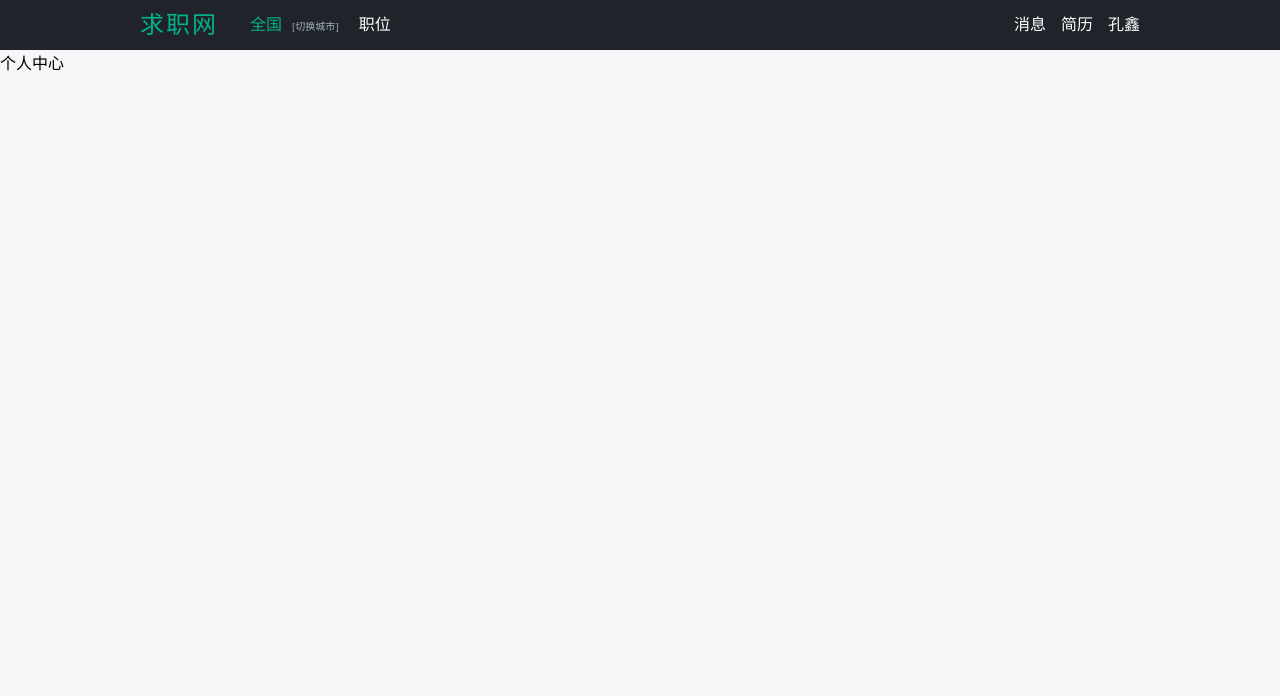
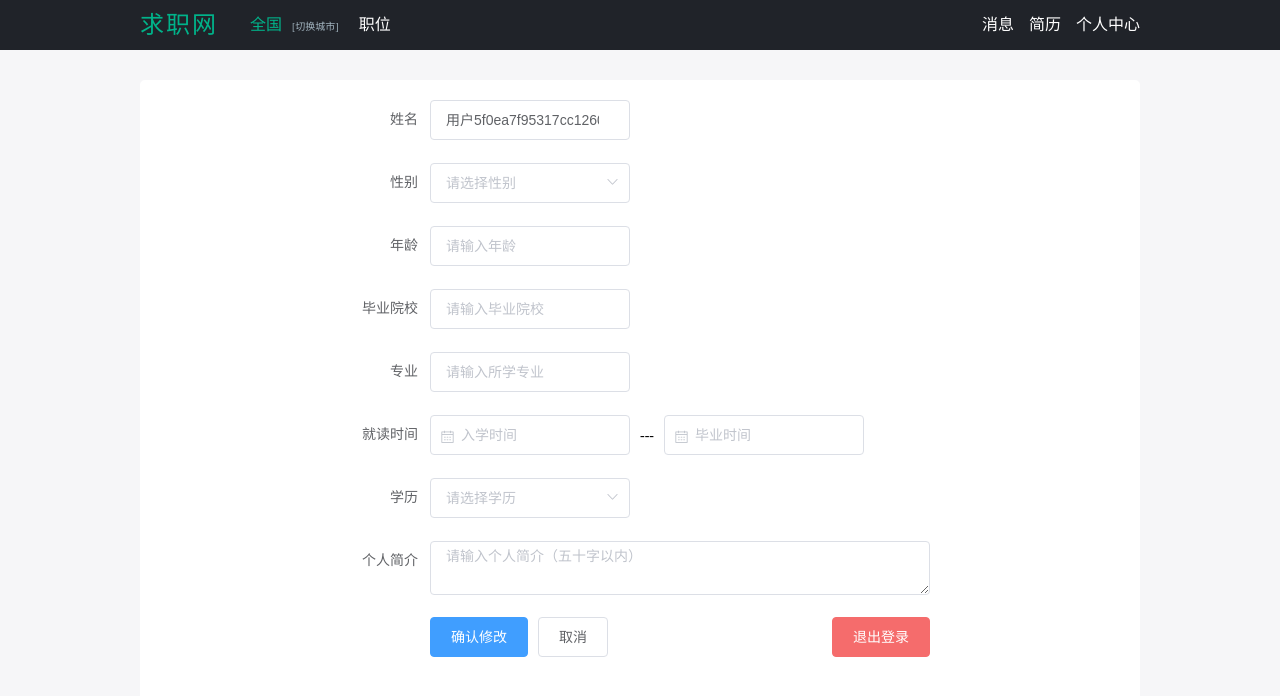
Before and after one commit to onekx/recruitment-platform, a Vue app in the folder front-end/: page /user in a window 1280 px wide. Shown: the top 696 px of the page. Built offline with nearby package versions, Linux system fonts and the light colour scheme; sample sign-in values are in the browser's storage.

Commit message:
添加个人中心界面

```diff
--- a/front-end/src/App.vue
+++ b/front-end/src/App.vue
@@ -19,4 +19,8 @@ export default {
 body {
   background-color: #f6f6f8;
 }
+
+.main {
+  min-width: 1000px;
+}
 </style>
--- a/front-end/src/components/common/Header.vue
+++ b/front-end/src/components/common/Header.vue
@@ -21,20 +21,17 @@
           </li>
           <li>
             <span class="name" v-if="!login" @click="showLoginDialog">登录</span>
-            <span @click="dropdown = !dropdown" class="name" v-text="username" v-if="login"></span>
-            <div class="dropdown" v-show="dropdown">
+            <router-link to="/user" v-if="login">个人中心</router-link>
+            <!-- <div class="dropdown" v-show="dropdown">
               <ul>
                 <li>
                   <router-link to="/user">个人中心</router-link>
                 </li>
                 <li>
-                  <router-link to="/setting">账号设置</router-link>
-                </li>
-                <li>
                   <span class="logout-btn" @click="logout">退出登录</span>
                 </li>
               </ul>
-            </div>
+            </div> -->
           </li>
         </ul>
       </div>
@@ -58,7 +55,7 @@ export default {
   },
   data() {
     return {
-      username: '孔鑫',
+      username: '用户',
       city: '全国',
       dropdown: false,
       dialogVisible: false,
@@ -203,6 +200,8 @@ ul {
 
 .name {
   cursor: pointer;
+  width: 60px;
+  overflow: hidden;
 }
 
 .name:hover {
--- a/front-end/src/pages/Home.vue
+++ b/front-end/src/pages/Home.vue
@@ -1,5 +1,5 @@
 <template>
-  <div class="home">
+  <div class="main">
     <Header />
     <SearchJob />
     <JobList />
@@ -20,9 +20,3 @@ export default {
   }
 }
 </script>
-
-<style>
-.home {
-  min-width: 1000px;
-}
-</style>
--- a/front-end/src/pages/User/PersonalCenter.vue
+++ b/front-end/src/pages/User/PersonalCenter.vue
@@ -1,6 +1,55 @@
 <template>
-  <div>
-    <Header />个人中心
+  <div class="main">
+    <Header />
+    <div class="content">
+      <el-form ref="form" :model="form" label-width="80px">
+        <el-form-item label="姓名">
+          <el-input v-model="form.name" maxlength="5" clearable></el-input>
+        </el-form-item>
+        <el-form-item label="性别">
+          <el-select v-model="form.gender" placeholder="请选择性别">
+            <el-option label="男" value="man"></el-option>
+            <el-option label="女" value="woman"></el-option>
+          </el-select>
+        </el-form-item>
+        <el-form-item label="年龄">
+          <el-input v-model="form.age" placeholder="请输入年龄"></el-input>
+        </el-form-item>
+        <el-form-item label="毕业院校">
+          <el-input v-model="form.university" placeholder="请输入毕业院校"></el-input>
+        </el-form-item>
+        <el-form-item label="专业">
+          <el-input v-model="form.subject" placeholder="请输入所学专业"></el-input>
+        </el-form-item>
+        <el-form-item label="就读时间">
+          <el-date-picker type="date" placeholder="入学时间" v-model="form.startDate"></el-date-picker>
+          <span class="line">---</span>
+          <el-date-picker placeholder="毕业时间" v-model="form.endDate"></el-date-picker>
+        </el-form-item>
+        <el-form-item label="学历">
+          <el-select v-model="form.degree" placeholder="请选择学历">
+            <el-option label="专科" value="associate"></el-option>
+            <el-option label="本科" value="bachelor"></el-option>
+            <el-option label="研究生" value="master"></el-option>
+            <el-option label="博士生" value="doctor"></el-option>
+          </el-select>
+        </el-form-item>
+        <el-form-item label="个人简介">
+          <el-input
+            type="textarea"
+            v-model="form.desc"
+            maxlength="50"
+            placeholder="请输入个人简介（五十字以内）"
+            style="width: 500px;"
+          ></el-input>
+        </el-form-item>
+        <el-form-item>
+          <el-button type="primary" @click="onSubmit">确认修改</el-button>
+          <el-button>取消</el-button>
+          <el-button type="danger" class="logout-btn" @click="logout">退出登录</el-button>
+        </el-form-item>
+      </el-form>
+    </div>
   </div>
 </template>
 
@@ -11,6 +60,60 @@ export default {
   name: 'PersonalCenter',
   components: {
     Header
+  },
+  data() {
+    return {
+      form: {
+        name: '用户5f0ea7f95317cc126023a819',
+        gender: '',
+        age: '',
+        university: '',
+        subject: '',
+        startDate: '',
+        endDate: '',
+        degree: '',
+        desc: ''
+      }
+    }
+  },
+  methods: {
+    onSubmit() {
+      console.log(this.form);
+    },
+    logout() {
+      window.localStorage.removeItem('token')
+      this.$router.push('/')
+    }
   }
 }
 </script>
+
+<style scoped>
+.content {
+  width: 1000px;
+  margin: 30px auto;
+  background-color: #fff;
+  padding: 20px;
+  border-radius: 5px;
+  box-sizing: border-box;
+}
+
+.line {
+  margin: 0 10px;
+}
+
+.logout-btn {
+  float: right;
+}
+
+.el-form {
+  width: 580px;
+  margin: 0 auto;
+}
+
+.el-input,
+.el-date-picker,
+.el-select {
+  width: 200px;
+}
+</style>
```
